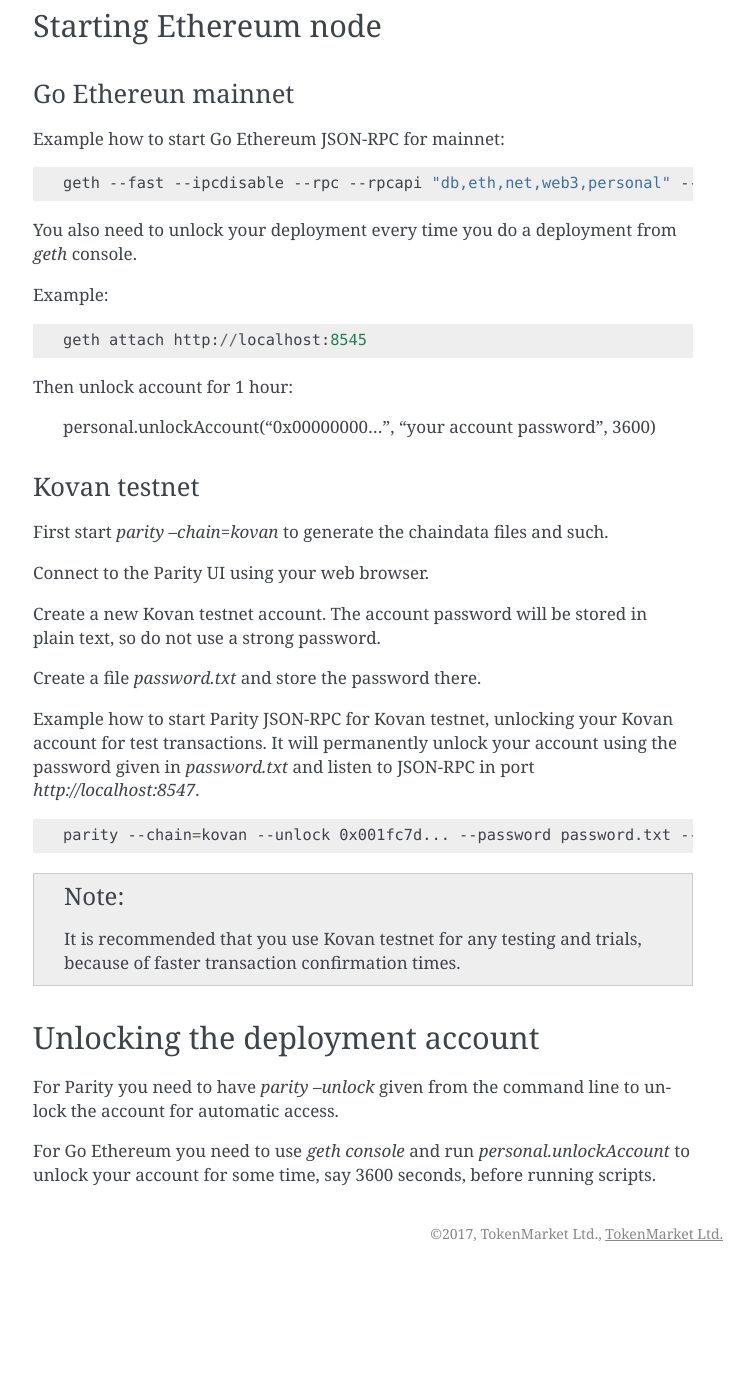
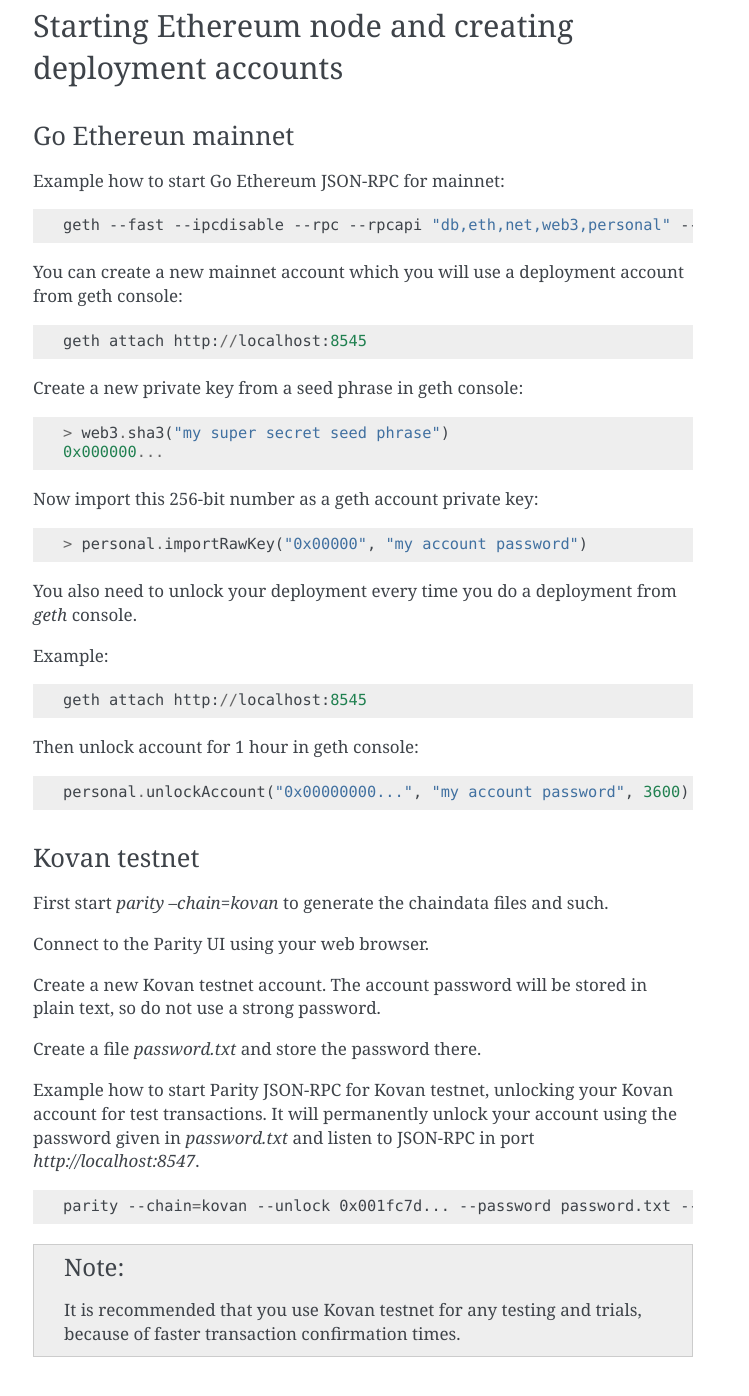
Before and after one commit to TokenMarketNet/smart-contracts, a Sphinx documentation site: the page built from docs/source/chain.rst, in a window 1280 px wide and 1400 px high, scrolled down 771 px. Shown: the top 1396 px of the window, without its empty margins (387-1136 px from the left). Built offline with Sphinx 7.4.7, drawn with Linux system fonts in a browser that asks for light colours; before the commit the page ends 2044 px from its top, so only the background shows below that; some of the changed text lies outside the part shown.

Commit message:
More deployment account configuration information.

```diff
--- a/docs/source/chain.rst
+++ b/docs/source/chain.rst
@@ -36,8 +36,8 @@
 
 Ethereum node software (geth, parity) must be started beforehand and configured to allow JSON-RPC in the particular port.
 
-Starting Ethereum node
-======================
+Starting Ethereum node and creating deployment accounts
+=======================================================
 
 Go Ethereun mainnet
 ^^^^^^^^^^^^^^^^^^^
@@ -48,15 +48,29 @@
 
     geth --fast --ipcdisable --rpc --rpcapi "db,eth,net,web3,personal" --verbosity 3 --rpccorsdomain "*"  --cache 2048
 
+You can create a new mainnet account which you will use a deployment account from geth console::
+
+    geth attach http://localhost:8545
+
+Create a new private key from a seed phrase in geth console::
+
+    > web3.sha3("my super secret seed phrase")
+    0x000000...
+
+Now import this 256-bit number as a geth account private key::
+
+    > personal.importRawKey("0x00000", "my account password")
+
 You also need to unlock your deployment every time you do a deployment from `geth` console.
 
 Example::
 
     geth attach http://localhost:8545
 
-Then unlock account for 1 hour:
+Then unlock account for 1 hour in geth console::
 
-    personal.unlockAccount("0x00000000...", "your account password", 3600)
+    personal.unlockAccount("0x00000000...", "my account password", 3600)
+
 
 Kovan testnet
 ^^^^^^^^^^^^^
@@ -78,10 +92,3 @@
 .. note ::
 
     It is recommended that you use Kovan testnet for any testing and trials, because of faster transaction confirmation times.
-
-Unlocking the deployment account
-================================
-
-For Parity you need to have `parity --unlock` given from the command line to unlock the account for automatic access.
-
-For Go Ethereum you need to use `geth console` and run `personal.unlockAccount` to unlock your account for some time, say 3600 seconds, before running scripts.
```
